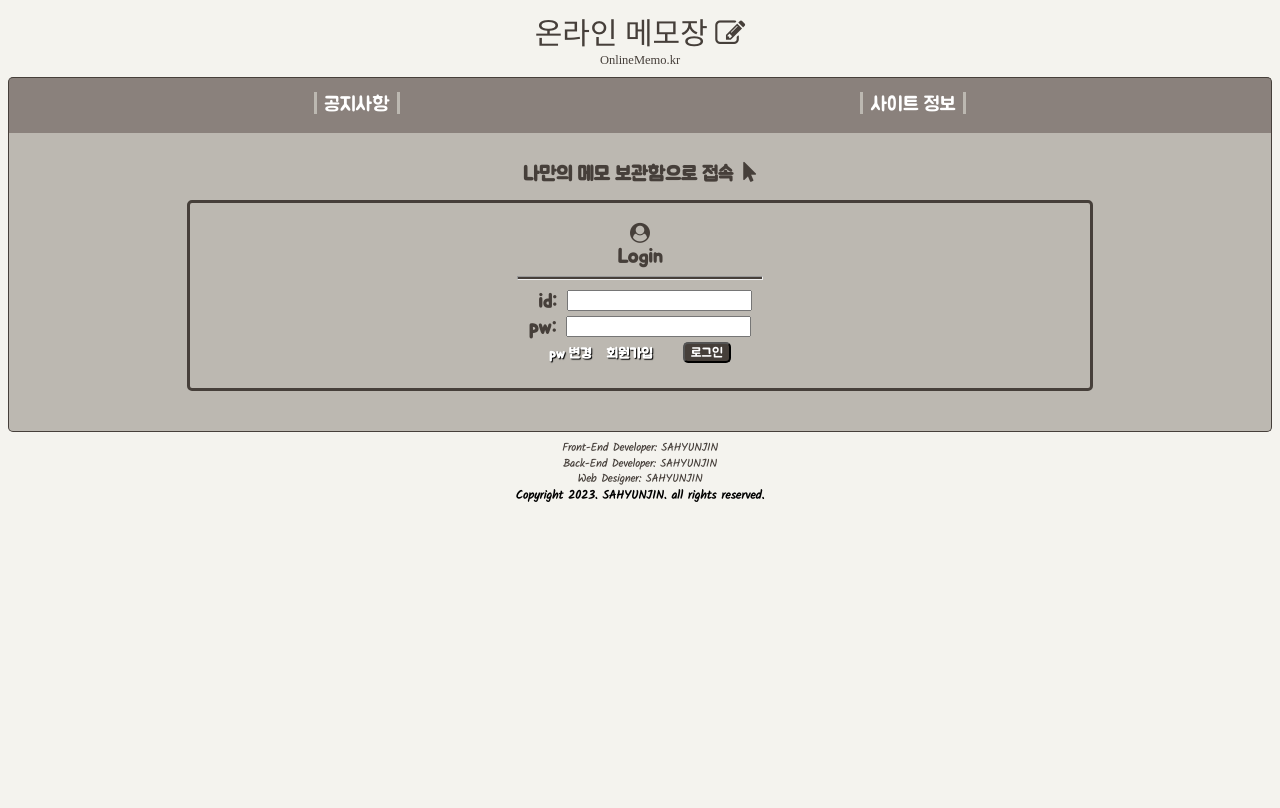
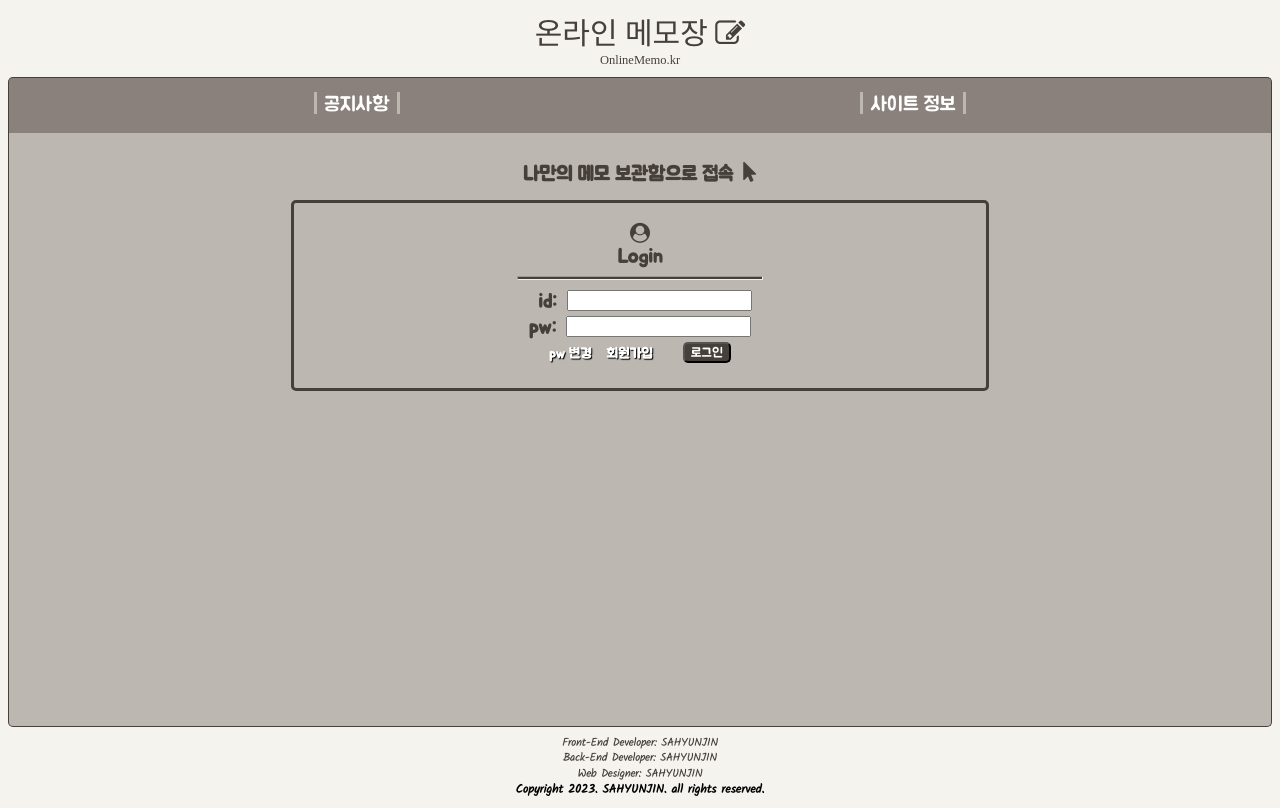
Before and after one commit to tkguswls1106/onlineMemo-react-project, a React (Create React App) app: page / in a window 1280 px wide. Built offline with nearby package versions, Linux system fonts and the light colour scheme; a web font is replaced by a local one.

Commit message:
레이아웃 정리함. 커밋.

```diff
--- a/src/App.js
+++ b/src/App.js
@@ -14,7 +14,7 @@ const MainTitleText = styled.header`
     font-size: 3rem;
     text-align: center;
     font-family: "KOTRAHOPE";
-    margin: 9px 0px 0px 0px;
+    margin: 9px 0px;
     color: #463f3a;
 `;
 
@@ -23,7 +23,7 @@ const LittleTitle = styled.div`
     text-align: center;
     font-family: "KOTRAHOPE";
     color: #463f3a;
-    margin-bottom: 9px;
+    //margin-bottom: 9px;
 `;
 
 // <i class="fa fa-clone" aria-hidden="true"></i>
@@ -31,8 +31,10 @@ const LittleTitle = styled.div`
 function App(props) {
   return (
     <BrowserRouter>
-      <MainTitleText>온라인 메모장 <i class="fa fa-pencil-square-o" aria-hidden="true"></i></MainTitleText>
-      <LittleTitle>OnlineMemo.kr</LittleTitle>
+      <MainTitleText>
+        온라인 메모장 <i class="fa fa-pencil-square-o" aria-hidden="true"></i>
+        <LittleTitle>OnlineMemo.kr</LittleTitle>
+      </MainTitleText>
       <NoLoginNav />
       <Routes>
         <Route index element={<MainPage />} />
--- a/src/components/BodyPage/MainPage.jsx
+++ b/src/components/BodyPage/MainPage.jsx
@@ -14,7 +14,20 @@ const Wrapper = styled.article`
     border-left: solid #463f3a 1px;
     border-right: solid #463f3a 1px;
 
-    padding-bottom: 24px;
+    // header = 49.5 + 18 px = 67.5px
+    // nav = 55.5 + 1 px = 56.5px
+    // footer = 64.5 + 18 px = 82.5px
+    // article padding & border = 25px
+    // => 231.5px
+    // height: calc(100vh - 231.5px);
+
+    @media(max-height: 500.18px) {
+        height: 100%;
+    }
+
+    @media(min-height: 500.19px) {
+        height: calc(100vh - 231.5px);
+    }
 
     & > h2 {
         text-align: center;
@@ -26,6 +39,11 @@ const Wrapper = styled.article`
             border-radius: 5px;
             padding: 20px;
             margin: 16.6px 13vw;
+
+            @media(min-width: 1000px) {
+                margin-left: calc(50% - 349px);
+                margin-right: calc(50% - 349px);
+            }
         }
     }
 
@@ -66,7 +84,8 @@ function MainPage(props) {
             <h2>나만의 메모 보관함으로 접속&nbsp;&nbsp;<i class="fa fa-mouse-pointer" aria-hidden="true"></i></h2>
             <h2>
                 <i class="fa fa-user-circle" aria-hidden="true"></i><br></br>
-                Login<br></br><hr></hr>
+                Login<br></br>
+                <hr></hr>
                 <form onSubmit={null}>
                     <div class="flex-container">
                         &nbsp;&nbsp;id:&nbsp;&nbsp;<input type="text" value={null} />
--- a/src/index.css
+++ b/src/index.css
@@ -11,6 +11,7 @@ body {
     sans-serif;
   -webkit-font-smoothing: antialiased;
   -moz-osx-font-smoothing: grayscale;
+  /* box-sizing: border-box; */
 }
 
 code {
```
